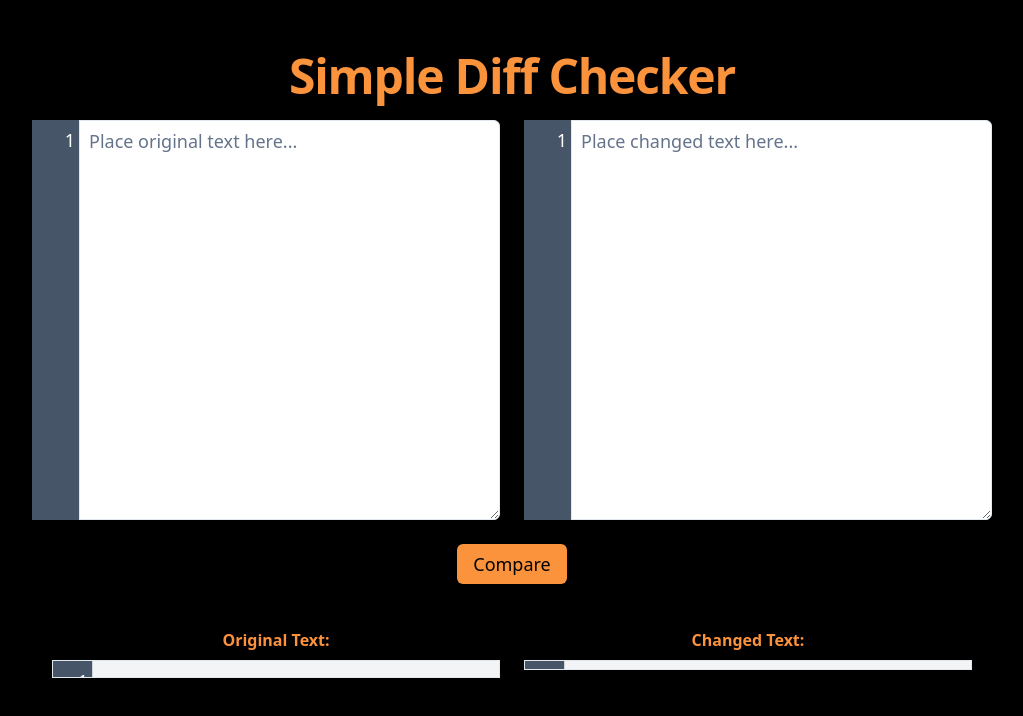
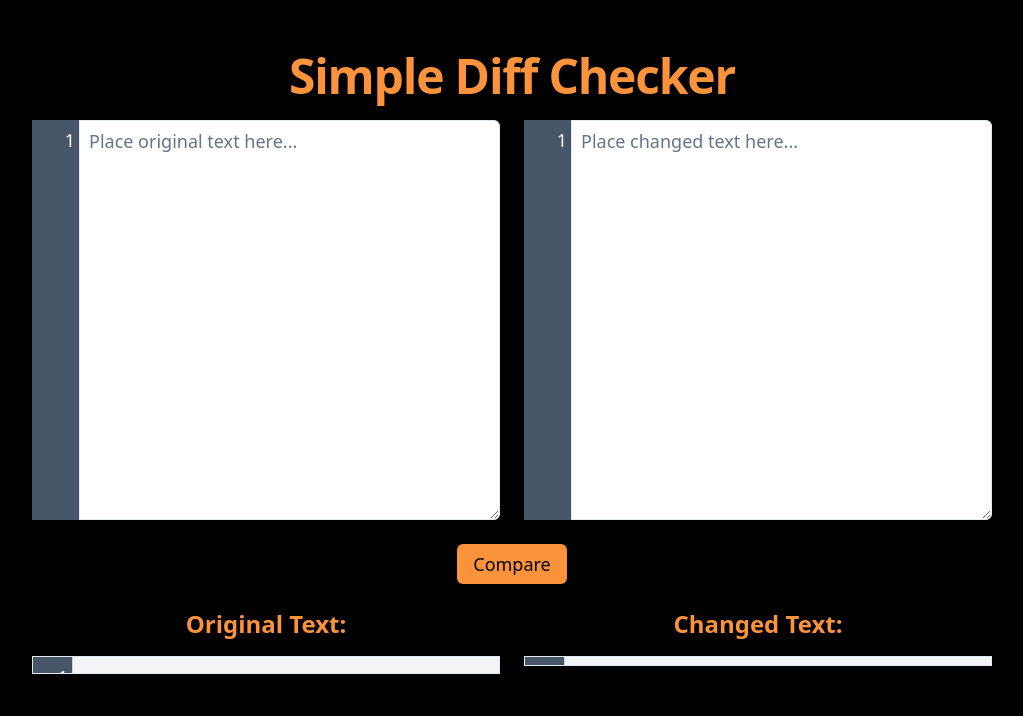
Before and after one commit to jeffbalagosa/diff-checker, a React (Vite) app: page / in a window 1280 px wide. Both pictures are taken after a click on the button "Compare". Shown: the top 716 px of the page, without its empty margins (128-1151 px from the left). Built offline with nearby package versions, Linux system fonts and the light colour scheme.

Commit message:
refactor: Update ResultsPanels component to include text-2xl class for heading size

```diff
--- a/src/components/Containers/ResultsPanels/ResultsPanels.tsx
+++ b/src/components/Containers/ResultsPanels/ResultsPanels.tsx
@@ -25,9 +25,9 @@ const ResultsPanels: React.FC<ResultsPanelsProps> = ({
   };
 
   return (
-    <div className="grid grid-cols-2 gap-6 p-5">
+    <div className="grid grid-cols-2 gap-6">
       <div>
-        <h2 className="font-bold mb-2 text-orange-400 bg-black">
+        <h2 className="font-bold mb-4 text-orange-400 bg-black text-2xl">
           Original Text:
         </h2>
         <div className="relative border bg-gray-100 overflow-hidden">
@@ -49,7 +49,7 @@ const ResultsPanels: React.FC<ResultsPanelsProps> = ({
         </div>
       </div>
       <div>
-        <h2 className="font-bold mb-2 text-orange-400 bg-black">
+        <h2 className="font-bold mb-4 text-orange-400 bg-black text-2xl">
           Changed Text:
         </h2>
         <div className="relative border bg-gray-100 overflow-hidden">
```
